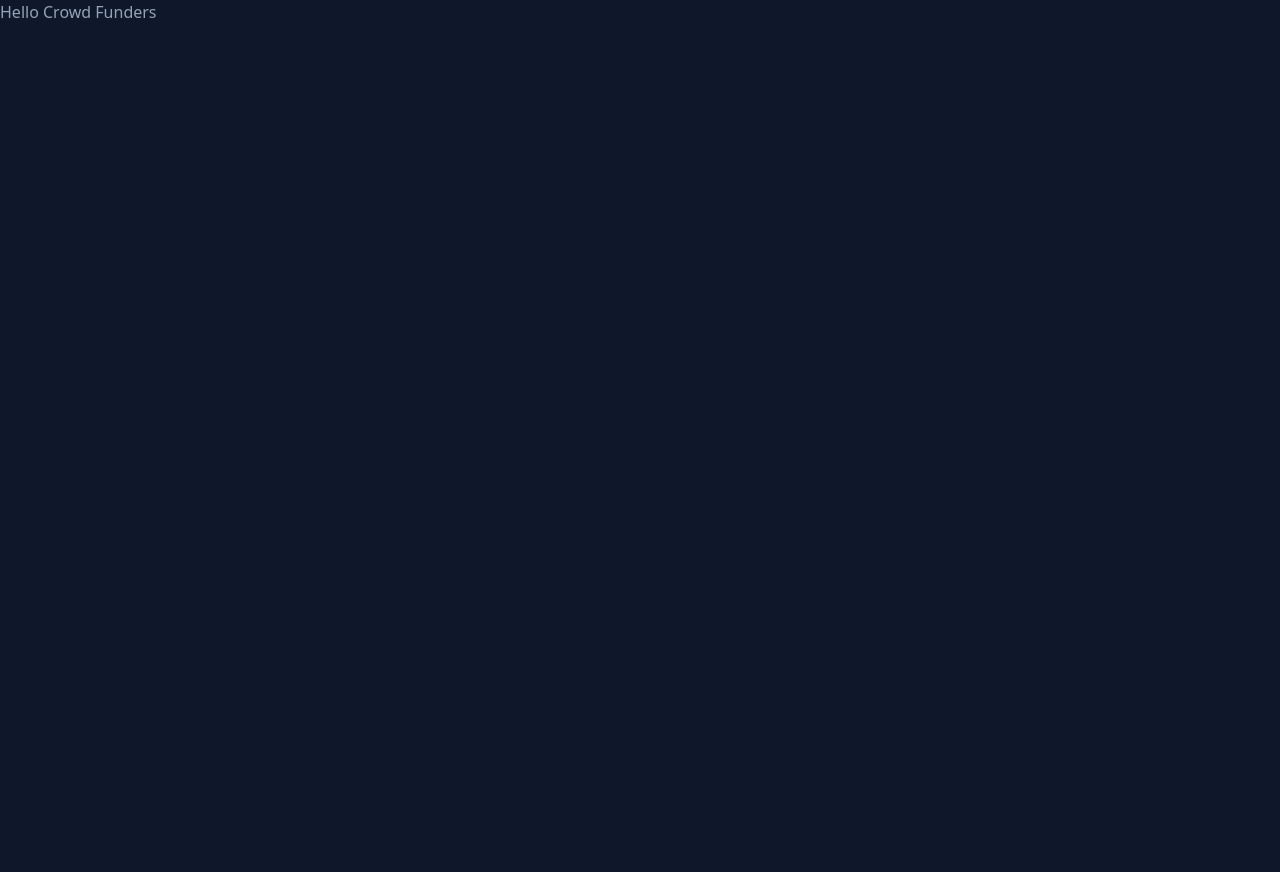
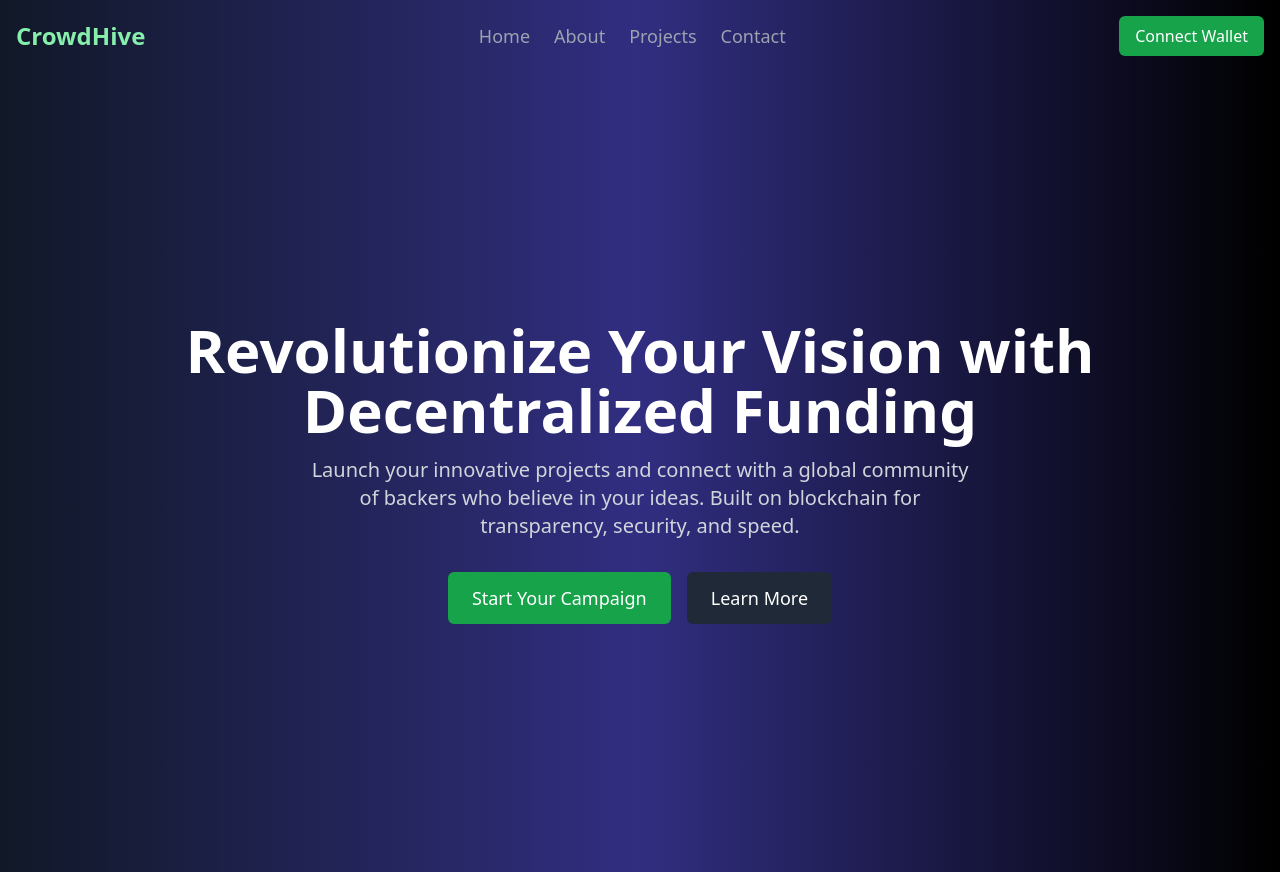
Before and after one commit to Eren-Yeaager/crowdhive, a Next.js app: page / in a window 1280 px wide. Before the commit the page ends 800 px from the top, so only its background shows below. Built offline with nearby package versions, Linux system fonts and the light colour scheme.

Commit message:
Landing-page-v1

```diff
--- a/app/components/layout/Header.tsx
+++ b/app/components/layout/Header.tsx
@@ -1,4 +1,34 @@
 import Link from "next/link";
 export function Header() {
-  return <div></div>;
+  return (
+    <header>
+      <div className="container mx-auto flex items-center justify-between p-4">
+        {/* Logo */}
+        <div className="text-2xl font-bold text-green-300">
+          <a href="/">CrowdHive</a>
+        </div>
+
+        {/* Navigation Links */}
+        <nav className="hidden md:flex space-x-6 text-lg text-gray-400">
+          <a href="/" className="hover:text-green-400 transition">
+            Home
+          </a>
+          <a href="/about" className="hover:text-green-400 transition">
+            About
+          </a>
+          <a href="/projects" className="hover:text-green-400 transition">
+            Projects
+          </a>
+          <a href="/contact" className="hover:text-green-400 transition">
+            Contact
+          </a>
+        </nav>
+
+        {/* Connect Wallet Button */}
+        <button className="bg-green-600 text-white px-4 py-2 rounded-md hover:bg-green-500 transition">
+          Connect Wallet
+        </button>
+      </div>
+    </header>
+  );
 }
--- a/app/components/theme-provider.tsx
+++ /dev/null
@@ -1,11 +0,0 @@
-"use client";
-
-import * as React from "react";
-import { ThemeProvider as NextThemesProvider } from "next-themes";
-
-export function ThemeProvider({
-  children,
-  ...props
-}: React.ComponentProps<typeof NextThemesProvider>) {
-  return <NextThemesProvider {...props}>{children}</NextThemesProvider>;
-}
--- a/app/layout.tsx
+++ b/app/layout.tsx
@@ -9,7 +9,7 @@ interface LayoutProps {
 
 // You can also define metadata like title, description here
 export const metadata: Metadata = {
-  title: "Web3 Crowdfunding",
+  title: "CrowdHive",
   description:
     "A platform to fund your next big project using blockchain technology.",
 };
@@ -17,7 +17,8 @@ export const metadata: Metadata = {
 export default function Layout({ children }: LayoutProps) {
   return (
     <html lang="en">
-      <body className="bg-background text-foreground">
+      <body className="bg-background text-foreground bg-gradient-to-r from-gray-900 via-indigo-900 to-black">
+        <Header />
         <main>{children}</main>
       </body>
     </html>
--- a/app/page.tsx
+++ b/app/page.tsx
@@ -1,3 +1,26 @@
-export default function Home() {
-  return <div>Hello Crowd Funders</div>;
+export default function LandingPage() {
+  return (
+    <div>
+      <section className=" text-white h-screen flex items-center justify-center text-center px-4">
+        <div>
+          <h1 className="text-4xl md:text-6xl font-bold leading-tight">
+            Revolutionize Your Vision with Decentralized Funding
+          </h1>
+          <p className="mt-4 text-lg md:text-xl text-gray-300 max-w-2xl mx-auto">
+            Launch your innovative projects and connect with a global community
+            of backers who believe in your ideas. Built on blockchain for
+            transparency, security, and speed.
+          </p>
+          <div className="mt-8 space-y-4 md:space-y-0 md:space-x-4 flex flex-col md:flex-row justify-center">
+            <button className="bg-green-600 text-white px-6 py-3 rounded-md text-lg hover:bg-green-500 transition">
+              Start Your Campaign
+            </button>
+            <button className="bg-gray-800 text-white px-6 py-3 rounded-md text-lg hover:bg-gray-700 transition">
+              Learn More
+            </button>
+          </div>
+        </div>
+      </section>
+    </div>
+  );
 }
```
